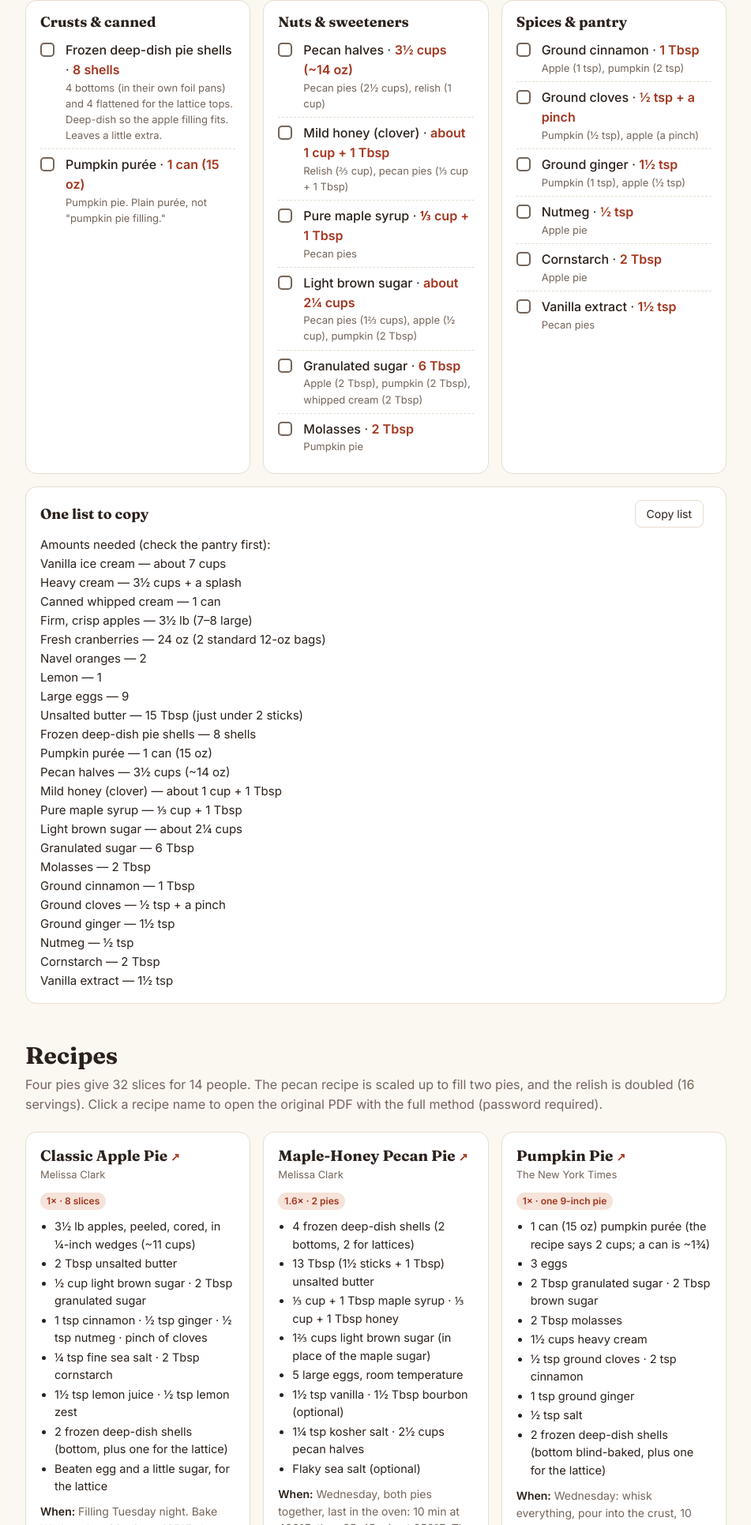
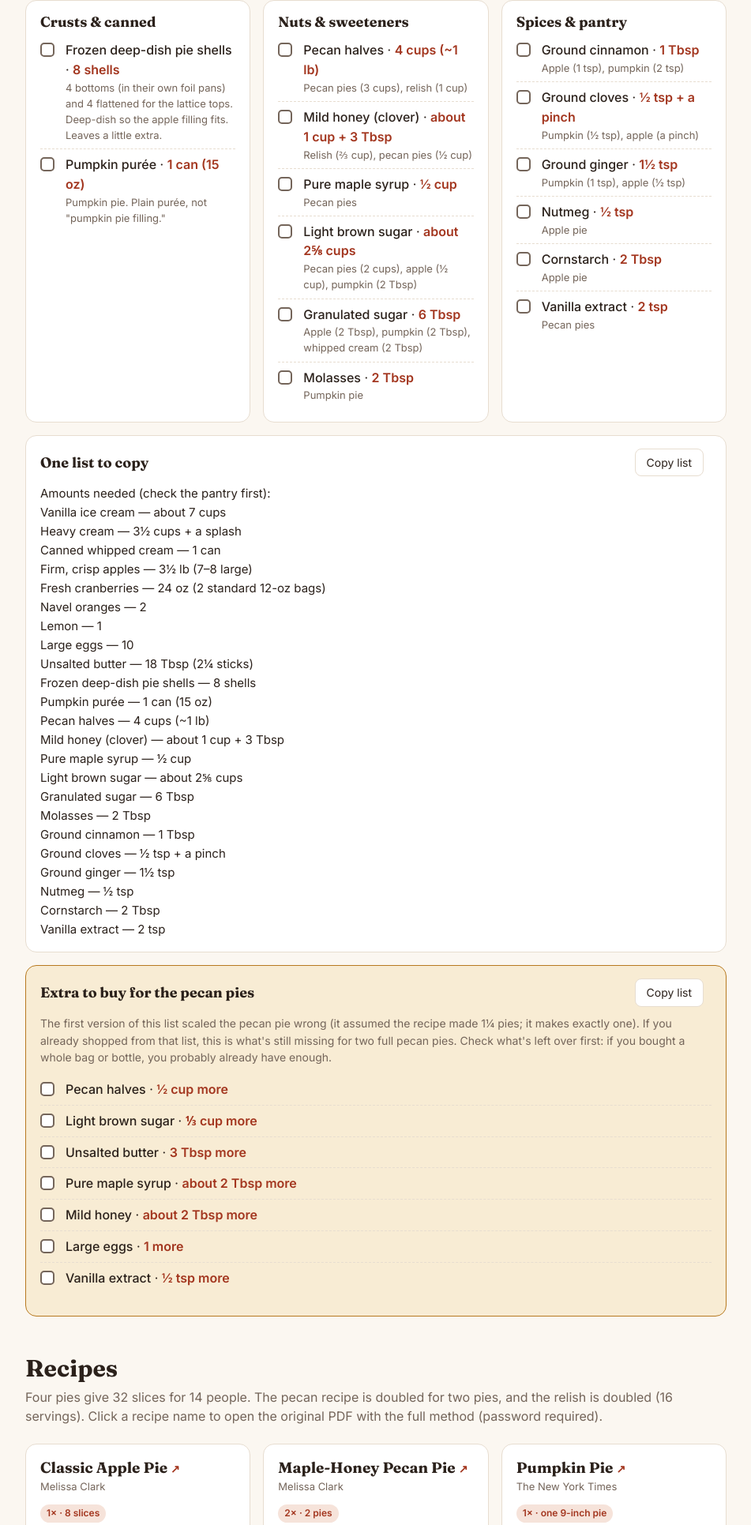
Before and after one commit to dmarttila/thanksgiving-2026, a plain HTML site: page docs/pies.html in a window 1280 px wide. Shown: the part 3321-5252 px from the top of the page at 79% size, without its empty margins (164-1115 px from the left). Drawn offline with Linux system fonts and the light colour scheme.

Commit message:
Pies plan: pecan recipe doubled (it makes one pie); add extra-items list
Someone already shopped with the 1.6x list, so a separate list shows
only the additional amounts for two full pecan pies, with its own copy
button.

Co-Authored-By: Claude Opus 5.5 <noreply@anthropic.com>

```diff
--- a/docs/pies.html
+++ b/docs/pies.html
@@ -137,6 +137,14 @@ footer { color: var(--muted); font-size: 13px; padding: 40px 0 60px; border-top:
 .plain-head { display: flex; flex-wrap: wrap; align-items: center; gap: 10px; margin-bottom: 10px; }
 .plain-head h3 { font-size: 18px; margin-right: auto; }
 #copy-msg { color: var(--green); font-size: 14px; font-weight: 600; }
+.extra { border-color: var(--gold); background: var(--gold-soft); }
+.extra-list { list-style: none; padding: 0; margin: 0 0 12px; }
+.extra-list li { display: grid; grid-template-columns: 22px 1fr; gap: 10px; padding: 7px 0; border-top: 1px dashed var(--line); }
+.extra-list li:first-child { border-top: 0; }
+li:has(input:checked) .item { text-decoration: line-through; color: var(--muted); }
+#copy-extra-msg { color: var(--green); font-size: 14px; font-weight: 600; }
+#extra-list[hidden] { display: none; }
+#extra-list { margin: 0; padding-top: 10px; border-top: 1px solid var(--line); font: 15px/1.6 Inter, system-ui, sans-serif; white-space: pre-wrap; user-select: all; -webkit-user-select: all; }
 #plain-list { margin: 0; font: 15px/1.6 Inter, system-ui, sans-serif; white-space: pre-wrap; user-select: all; -webkit-user-select: all; }
 @media print { .plain { display: none; } }
 
@@ -269,7 +277,7 @@ dialog#unlock button[type=submit] { background: var(--accent); color: #fff; bord
 <section id="shopping" class="page">
   <h2>Shopping list</h2>
   <p class="sub">All four recipes combined. Amounts are what the recipes use, not package sizes, so check the pantry first and only buy what's missing. The small print says which recipe each item is for.</p>
-  <div class="shop-actions"><button type="button" id="clear-shop">Uncheck all</button><a class="btnlink" href="#plain">Copyable list ↓</a></div>
+  <div class="shop-actions"><button type="button" id="clear-shop">Uncheck all</button><a class="btnlink" href="#plain">Copyable list ↓</a><a class="btnlink" href="#extra">Extra pecan pie items ↓</a></div>
 
   <div class="shop-grid">
     <div class="shop">
@@ -294,8 +302,8 @@ dialog#unlock button[type=submit] { background: var(--accent); color: #fff; bord
     <div class="shop">
       <h3>Dairy &amp; eggs</h3>
       <ul>
-        <li><input type="checkbox" data-k="s-eggs"><div><span class="item">Large eggs</span> · <span class="qty">9</span><span class="for">Pecan pies (5), pumpkin pie (3), brushing the lattices (1)</span></div></li>
-        <li><input type="checkbox" data-k="s-butter"><div><span class="item">Unsalted butter</span> · <span class="qty">15 Tbsp (just under 2 sticks)</span><span class="for">Pecan pies (13 Tbsp), apple filling (2 Tbsp)</span></div></li>
+        <li><input type="checkbox" data-k="s-eggs"><div><span class="item">Large eggs</span> · <span class="qty">10</span><span class="for">Pecan pies (6), pumpkin pie (3), brushing the lattices (1)</span></div></li>
+        <li><input type="checkbox" data-k="s-butter"><div><span class="item">Unsalted butter</span> · <span class="qty">18 Tbsp (2¼ sticks)</span><span class="for">Pecan pies (16 Tbsp, 2 sticks), apple filling (2 Tbsp)</span></div></li>
       </ul>
     </div>
 
@@ -310,10 +318,10 @@ dialog#unlock button[type=submit] { background: var(--accent); color: #fff; bord
     <div class="shop">
       <h3>Nuts &amp; sweeteners</h3>
       <ul>
-        <li><input type="checkbox" data-k="s-pecan"><div><span class="item">Pecan halves</span> · <span class="qty">3½ cups (~14 oz)</span><span class="for">Pecan pies (2½ cups), relish (1 cup)</span></div></li>
-        <li><input type="checkbox" data-k="s-honey"><div><span class="item">Mild honey (clover)</span> · <span class="qty">about 1 cup + 1 Tbsp</span><span class="for">Relish (⅔ cup), pecan pies (⅓ cup + 1 Tbsp)</span></div></li>
-        <li><input type="checkbox" data-k="s-maple"><div><span class="item">Pure maple syrup</span> · <span class="qty">⅓ cup + 1 Tbsp</span><span class="for">Pecan pies</span></div></li>
-        <li><input type="checkbox" data-k="s-brown"><div><span class="item">Light brown sugar</span> · <span class="qty">about 2¼ cups</span><span class="for">Pecan pies (1⅔ cups), apple (½ cup), pumpkin (2 Tbsp)</span></div></li>
+        <li><input type="checkbox" data-k="s-pecan"><div><span class="item">Pecan halves</span> · <span class="qty">4 cups (~1 lb)</span><span class="for">Pecan pies (3 cups), relish (1 cup)</span></div></li>
+        <li><input type="checkbox" data-k="s-honey"><div><span class="item">Mild honey (clover)</span> · <span class="qty">about 1 cup + 3 Tbsp</span><span class="for">Relish (⅔ cup), pecan pies (½ cup)</span></div></li>
+        <li><input type="checkbox" data-k="s-maple"><div><span class="item">Pure maple syrup</span> · <span class="qty">½ cup</span><span class="for">Pecan pies</span></div></li>
+        <li><input type="checkbox" data-k="s-brown"><div><span class="item">Light brown sugar</span> · <span class="qty">about 2⅝ cups</span><span class="for">Pecan pies (2 cups), apple (½ cup), pumpkin (2 Tbsp)</span></div></li>
         <li><input type="checkbox" data-k="s-sugar"><div><span class="item">Granulated sugar</span> · <span class="qty">6 Tbsp</span><span class="for">Apple (2 Tbsp), pumpkin (2 Tbsp), whipped cream (2 Tbsp)</span></div></li>
         <li><input type="checkbox" data-k="s-molasses"><div><span class="item">Molasses</span> · <span class="qty">2 Tbsp</span><span class="for">Pumpkin pie</span></div></li>
       </ul>
@@ -327,7 +335,7 @@ dialog#unlock button[type=submit] { background: var(--accent); color: #fff; bord
         <li><input type="checkbox" data-k="s-gginger"><div><span class="item">Ground ginger</span> · <span class="qty">1½ tsp</span><span class="for">Pumpkin (1 tsp), apple (½ tsp)</span></div></li>
         <li><input type="checkbox" data-k="s-nutmeg"><div><span class="item">Nutmeg</span> · <span class="qty">½ tsp</span><span class="for">Apple pie</span></div></li>
         <li><input type="checkbox" data-k="s-corn"><div><span class="item">Cornstarch</span> · <span class="qty">2 Tbsp</span><span class="for">Apple pie</span></div></li>
-        <li><input type="checkbox" data-k="s-vanilla"><div><span class="item">Vanilla extract</span> · <span class="qty">1½ tsp</span><span class="for">Pecan pies</span></div></li>
+        <li><input type="checkbox" data-k="s-vanilla"><div><span class="item">Vanilla extract</span> · <span class="qty">2 tsp</span><span class="for">Pecan pies</span></div></li>
       </ul>
     </div>
 
@@ -337,11 +345,26 @@ dialog#unlock button[type=submit] { background: var(--accent); color: #fff; bord
     <div class="plain-head"><h3>One list to copy</h3><button type="button" id="copy-shop">Copy list</button><span id="copy-msg" role="status"></span></div>
     <pre id="plain-list"></pre>
   </div>
+
+  <div class="plain extra" id="extra">
+    <div class="plain-head"><h3>Extra to buy for the pecan pies</h3><button type="button" id="copy-extra">Copy list</button><span id="copy-extra-msg" role="status"></span></div>
+    <p class="note" style="color:var(--muted);font-size:14px;margin:0 0 10px">The first version of this list scaled the pecan pie wrong (it assumed the recipe made 1¼ pies; it makes exactly one). If you already shopped from that list, this is what's still missing for two full pecan pies. Check what's left over first: if you bought a whole bag or bottle, you probably already have enough.</p>
+    <ul class="extra-list">
+      <li><input type="checkbox" data-k="x-pecan"><div><span class="item">Pecan halves</span> · <span class="qty">½ cup more</span></div></li>
+      <li><input type="checkbox" data-k="x-brown"><div><span class="item">Light brown sugar</span> · <span class="qty">⅓ cup more</span></div></li>
+      <li><input type="checkbox" data-k="x-butter"><div><span class="item">Unsalted butter</span> · <span class="qty">3 Tbsp more</span></div></li>
+      <li><input type="checkbox" data-k="x-maple"><div><span class="item">Pure maple syrup</span> · <span class="qty">about 2 Tbsp more</span></div></li>
+      <li><input type="checkbox" data-k="x-honey"><div><span class="item">Mild honey</span> · <span class="qty">about 2 Tbsp more</span></div></li>
+      <li><input type="checkbox" data-k="x-eggs"><div><span class="item">Large eggs</span> · <span class="qty">1 more</span></div></li>
+      <li><input type="checkbox" data-k="x-vanilla"><div><span class="item">Vanilla extract</span> · <span class="qty">½ tsp more</span></div></li>
+    </ul>
+    <pre id="extra-list" hidden></pre>
+  </div>
 </section>
 
 <section id="recipes" class="page">
   <h2>Recipes</h2>
-  <p class="sub">Four pies give 32 slices for 14 people. The pecan recipe is scaled up to fill two pies, and the relish is doubled (16 servings). Click a recipe name to open the original PDF with the full method (password required).</p>
+  <p class="sub">Four pies give 32 slices for 14 people. The pecan recipe is doubled for two pies, and the relish is doubled (16 servings). Click a recipe name to open the original PDF with the full method (password required).</p>
   <div class="recipes">
     <div class="recipe">
       <h3><a class="rlink" href="recipes/apple-pie.pdf" target="_blank" rel="noopener">Classic Apple Pie <span aria-hidden="true">↗</span></a></h3><div class="by">Melissa Clark</div>
@@ -360,18 +383,18 @@ dialog#unlock button[type=submit] { background: var(--accent); color: #fff; bord
     </div>
     <div class="recipe">
       <h3><a class="rlink" href="recipes/pecan-pie.pdf" target="_blank" rel="noopener">Maple-Honey Pecan Pie <span aria-hidden="true">↗</span></a></h3><div class="by">Melissa Clark</div>
-      <span class="scale">1.6× · 2 pies</span>
+      <span class="scale">2× · 2 pies</span>
       <ul>
         <li>4 frozen deep-dish shells (2 bottoms, 2 for lattices)</li>
-        <li>13 Tbsp (1½ sticks + 1 Tbsp) unsalted butter</li>
-        <li>⅓ cup + 1 Tbsp maple syrup · ⅓ cup + 1 Tbsp honey</li>
-        <li>1⅔ cups light brown sugar (in place of the maple sugar)</li>
-        <li>5 large eggs, room temperature</li>
-        <li>1½ tsp vanilla · 1½ Tbsp bourbon (optional)</li>
-        <li>1¼ tsp kosher salt · 2½ cups pecan halves</li>
+        <li>1 cup (2 sticks) unsalted butter</li>
+        <li>½ cup maple syrup · ½ cup honey</li>
+        <li>2 cups light brown sugar (in place of the maple sugar)</li>
+        <li>6 large eggs, room temperature</li>
+        <li>2 tsp vanilla · 2 Tbsp bourbon (optional)</li>
+        <li>1½ tsp kosher salt · 3 cups pecan halves</li>
         <li>Flaky sea salt (optional)</li>
       </ul>
-      <p><b>When:</b> Wednesday, both pies together, last in the oven: 10 min at 400°F, then 35–45 min at 350°F. The original makes about 1¼ pies, so this is 1.6×. Keeps 24+ hrs at room temperature.</p>
+      <p><b>When:</b> Wednesday, both pies together, last in the oven: 10 min at 400°F, then 35–45 min at 350°F. The original makes one pie, so this is doubled. Keeps 24+ hrs at room temperature.</p>
     </div>
     <div class="recipe">
       <h3><a class="rlink" href="recipes/pumpkin-pie.pdf" target="_blank" rel="noopener">Pumpkin Pie <span aria-hidden="true">↗</span></a></h3><div class="by">The New York Times</div>
@@ -468,17 +491,19 @@ dialog#unlock button[type=submit] { background: var(--accent); color: #fff; bord
   });
 
   // Plain-text grocery list, built from the shopping cards so the two always match
+  function copyList(itemsSel, preId, btnId, msgId, header) {
     var lines = [];
-  document.querySelectorAll('#shopping .shop li').forEach(function (li) {
+    document.querySelectorAll(itemsSel).forEach(function (li) {
       var item = li.querySelector('.item'), qty = li.querySelector('.qty');
       if (item) lines.push(item.textContent.trim() + (qty ? ' — ' + qty.textContent.trim() : ''));
     });
-  var listText = 'Amounts needed (check the pantry first):\n' + lines.join('\n');
-  var pre = document.getElementById('plain-list');
+    var listText = header + '\n' + lines.join('\n');
+    var pre = document.getElementById(preId);
     pre.textContent = listText;
-  var msg = document.getElementById('copy-msg');
-  document.getElementById('copy-shop').addEventListener('click', function () {
+    var msg = document.getElementById(msgId);
+    document.getElementById(btnId).addEventListener('click', function () {
       function selectIt() {
+        pre.hidden = false;
         var r = document.createRange(); r.selectNodeContents(pre);
         var sel = getSelection(); sel.removeAllRanges(); sel.addRange(r);
         msg.textContent = 'Selected. Press Copy (or \u2318C).';
@@ -487,6 +512,9 @@ dialog#unlock button[type=submit] { background: var(--accent); color: #fff; bord
         navigator.clipboard.writeText(listText).then(function () { msg.textContent = 'Copied!'; setTimeout(function () { msg.textContent = ''; }, 2500); }, selectIt);
       } else selectIt();
     });
+  }
+  copyList('#shopping .shop-grid li', 'plain-list', 'copy-shop', 'copy-msg', 'Amounts needed (check the pantry first):');
+  copyList('#extra .extra-list li', 'extra-list', 'copy-extra', 'copy-extra-msg', 'Extra for the second pecan pie (on top of the first list):');
 
   // Encrypted recipe PDFs: recipes/<name>.pdf.enc = salt16 | iv12 | AES-256-GCM(ciphertext+tag),
   // key = PBKDF2-SHA256("user:pass", salt, 150000).
```
Lines whose indentation alone changed are shown as unchanged.
